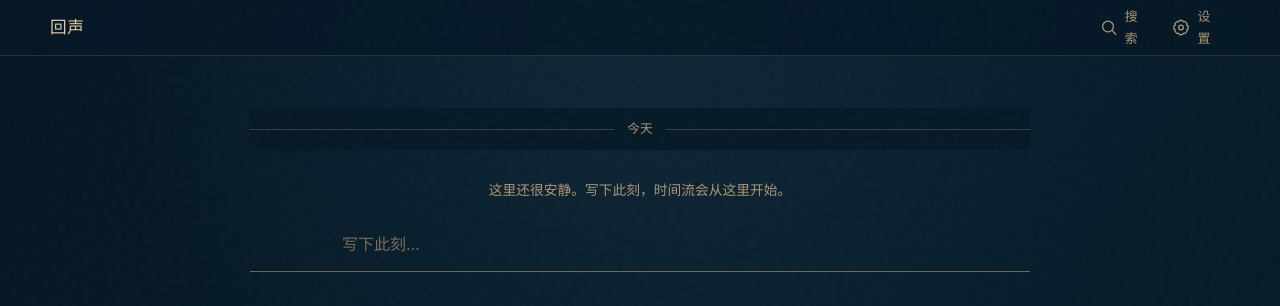
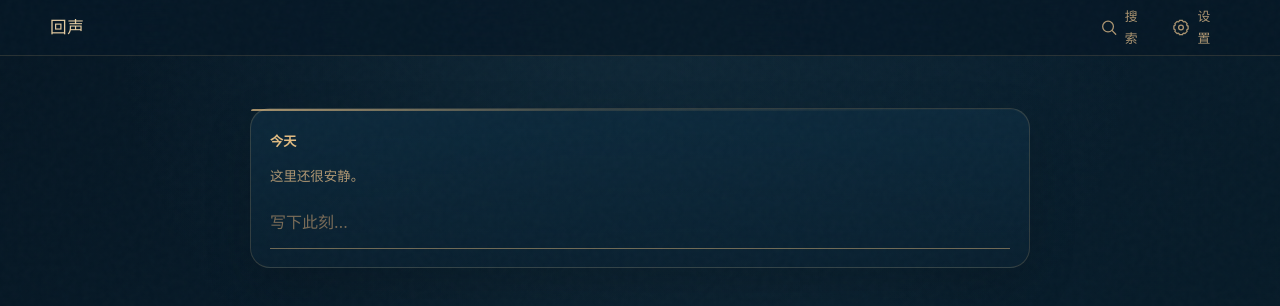
Before and after one commit to zzy-sudo-acm/echo-journal, a React (Vite) app: page /#/ in a window 1280 px wide. Shown: the top 306 px of the page. Built offline with nearby package versions, Linux system fonts and the light colour scheme.

Commit message:
refactor(ui): layer timeline day surfaces

```diff
--- /dev/null
+++ b/src/components/TimelineDayGroup.tsx
@@ -0,0 +1,59 @@
+import type { ReactNode } from 'react'
+import type { Entry } from '../db/models'
+import { EntryCard } from './EntryCard'
+
+export type TimelineDayVariant = 'today' | 'yesterday' | 'older'
+
+interface TimelineDayGroupProps {
+  date: string
+  label: string
+  variant: TimelineDayVariant
+  entries: Entry[]
+  children?: ReactNode
+  onEdit: (entry: Entry) => void
+  onDelete: (entry: Entry) => void
+  onCopied: () => void
+}
+
+export function TimelineDayGroup({
+  date,
+  label,
+  variant,
+  entries,
+  children,
+  onEdit,
+  onDelete,
+  onCopied,
+}: TimelineDayGroupProps) {
+  const headingId = `day-heading-${date}`
+
+  return (
+    <section
+      className={`day-group timeline-day-card timeline-day-card--${variant} ${entries.length ? 'has-entries' : 'is-empty'}`}
+      id={`day-${date}`}
+      aria-labelledby={headingId}
+    >
+      <header className="timeline-day-header">
+        <h2 id={headingId}>{label}</h2>
+      </header>
+
+      {entries.length ? (
+        <div className="day-entries">
+          {entries.map((entry) => (
+            <EntryCard
+              key={entry.id}
+              entry={entry}
+              onEdit={onEdit}
+              onDelete={onDelete}
+              onCopied={onCopied}
+            />
+          ))}
+        </div>
+      ) : variant === 'today' ? (
+        <p className="timeline-empty">这里还很安静。</p>
+      ) : null}
+
+      {children ? <div className="timeline-day-composer">{children}</div> : null}
+    </section>
+  )
+}
--- a/src/index.css
+++ b/src/index.css
@@ -31,6 +31,19 @@
     linear-gradient(120deg, #061724, #081d2c 58%, #061925);
   --editor-shadow: 0 20px 52px rgba(0, 0, 0, 0.34);
   --action-shadow: 0 18px 48px rgba(0, 0, 0, 0.36);
+  --day-card-today: linear-gradient(180deg, rgba(13, 42, 61, 0.88), rgba(10, 33, 49, 0.74));
+  --day-card-yesterday: rgba(10, 33, 49, 0.58);
+  --day-card-older: rgba(7, 25, 39, 0.28);
+  --day-card-border-strong: rgba(226, 188, 130, 0.18);
+  --day-card-border: rgba(213, 174, 111, 0.12);
+  --day-card-border-weak: rgba(213, 174, 111, 0.085);
+  --day-card-divider: rgba(213, 174, 111, 0.1);
+  --day-card-shadow-strong: inset 0 1px 0 rgba(228, 203, 161, 0.035), 0 18px 48px rgba(0, 0, 0, 0.16);
+  --day-card-shadow-soft: 0 12px 32px rgba(0, 0, 0, 0.08);
+  --day-card-radius: 20px;
+  --day-card-gap: 15px;
+  --day-card-padding-x: 19px;
+  --day-card-padding-y: 18px;
   --radius: 12px;
   --radius-sm: 8px;
   --font-sans: -apple-system, BlinkMacSystemFont, 'SF Pro Text', 'Segoe UI', 'PingFang SC', 'Hiragino Sans GB', 'Microsoft YaHei', sans-serif;
@@ -71,10 +84,19 @@
   --nav-bg: rgba(250, 241, 221, 0.92);
   --save-bg: #7a7354;
   --page-background:
-    radial-gradient(160% 80% at 50% -20%, #fffdf6 0%, #faf1dd 58%, #f6ead0 100%),
+    radial-gradient(120% 60% at 50% 0%, #fffdf6 0%, #faf1dd 55%, #f6ead0 100%),
     #faf1dd;
   --editor-shadow: 0 10px 30px rgba(120, 96, 50, 0.1);
   --action-shadow: 0 14px 36px rgba(120, 96, 50, 0.12);
+  --day-card-today: rgba(255, 253, 248, 0.94);
+  --day-card-yesterday: rgba(255, 253, 248, 0.78);
+  --day-card-older: rgba(251, 243, 228, 0.58);
+  --day-card-border-strong: rgba(74, 62, 40, 0.1);
+  --day-card-border: rgba(74, 62, 40, 0.09);
+  --day-card-border-weak: rgba(74, 62, 40, 0.075);
+  --day-card-divider: rgba(74, 62, 40, 0.085);
+  --day-card-shadow-strong: 0 3px 10px rgba(120, 96, 50, 0.055), 0 16px 34px rgba(120, 96, 50, 0.07);
+  --day-card-shadow-soft: 0 5px 18px rgba(120, 96, 50, 0.045);
 }
 
 *, *::before, *::after { box-sizing: border-box; margin: 0; padding: 0; }
@@ -112,6 +134,12 @@ body {
   position: relative;
   min-height: 100dvh;
   isolation: isolate;
+}
+
+[data-theme='light'] .app-shell {
+  background:
+    radial-gradient(90% 38% at 8% 0%, rgba(112, 138, 104, 0.035), transparent 60%),
+    radial-gradient(90% 40% at 100% 8%, rgba(215, 174, 90, 0.055), transparent 62%);
 }
 
 .app-shell::before {
@@ -233,13 +261,43 @@ input:focus, textarea:focus { border-color: color-mix(in srgb, var(--accent) 72%
   background: var(--nav-bg);
   backdrop-filter: blur(16px);
 }
-.bottom-nav a { display: flex; min-width: 44px; min-height: 54px; flex-direction: column; align-items: center; justify-content: center; gap: 1px; color: var(--text-tertiary); font-size: .61rem; font-weight: 430; transition: color var(--motion-fast), font-weight var(--motion-fast); }
+.bottom-nav a { display: flex; min-width: 44px; min-height: 54px; flex-direction: column; align-items: center; justify-content: center; gap: 1px; color: var(--text-tertiary); font-size: .61rem; font-weight: 430; transition: color var(--motion-fast), background-color var(--motion-fast), font-weight var(--motion-fast); }
 .bottom-nav a .icon { width: 21px; height: 21px; margin-bottom: 1px; }
 .bottom-nav a.active { color: var(--accent); font-weight: 580; }
+[data-theme='light'] .bottom-nav a.active { border-radius: 13px; background: rgba(122, 115, 84, 0.09); color: var(--accent-strong); }
 
-.timeline { position: relative; }
+.timeline-page { padding-inline: 16px; }
+.timeline-page .mobile-page-title { margin-bottom: 16px; }
+.timeline { position: relative; display: flex; flex-direction: column; gap: var(--day-card-gap); }
 .day-group { scroll-margin-top: calc(var(--header-height) + 10px); }
-.day-group + .day-group { margin-top: 20px; }
+.day-group + .day-group { margin-top: 0; }
+.timeline-day-card {
+  position: relative;
+  padding: var(--day-card-padding-y) var(--day-card-padding-x);
+  border-radius: var(--day-card-radius);
+}
+.timeline-day-card--today { border: 1px solid var(--day-card-border-strong); background: var(--day-card-today); box-shadow: var(--day-card-shadow-strong); }
+.timeline-day-card--yesterday { border: 1px solid var(--day-card-border); background: var(--day-card-yesterday); box-shadow: var(--day-card-shadow-soft); }
+.timeline-day-card--older { border: 1px solid var(--day-card-border-weak); background: var(--day-card-older); box-shadow: none; }
+.timeline-day-card--today::before {
+  position: absolute;
+  inset: 0 0 auto;
+  height: 2px;
+  border-radius: var(--day-card-radius) var(--day-card-radius) 0 0;
+  content: '';
+  pointer-events: none;
+}
+[data-theme='light'] .timeline-day-card--today::before { background: linear-gradient(90deg, rgba(112, 122, 83, 0.55), rgba(201, 166, 96, 0.28), transparent 88%); }
+[data-theme='dark'] .timeline-day-card--today::before { background: linear-gradient(90deg, rgba(226, 188, 130, 0.72), rgba(206, 162, 103, 0.18), transparent 86%); }
+.timeline-day-header { display: flex; min-height: 28px; align-items: center; margin-bottom: 7px; }
+.timeline-day-header h2 { color: var(--text-secondary); font-size: .82rem; font-weight: 620; letter-spacing: .02em; }
+.timeline-day-card--today .timeline-day-header h2 { color: var(--accent-strong); }
+.timeline-day-card--older .timeline-day-header h2 { color: var(--text-tertiary); font-weight: 560; }
+.timeline-day-card .timeline-empty { padding: 3px 0 7px; color: var(--text-secondary); font-size: .84rem; line-height: 1.7; text-align: left; }
+.timeline-day-card .entry-row { border-radius: 0; border-bottom-color: var(--day-card-divider); background: transparent; box-shadow: none; }
+.timeline-day-card .entry-row:last-child { border-bottom-color: transparent; }
+.timeline-day-composer { margin-top: 1px; }
+.timeline-day-card.has-entries .timeline-day-composer { margin-top: 4px; padding-top: 9px; border-top: 1px solid var(--day-card-divider); }
 .date-divider {
   position: sticky;
   top: var(--header-height);
@@ -287,10 +345,10 @@ input:focus, textarea:focus { border-color: color-mix(in srgb, var(--accent) 72%
 .action-sheet-actions button { display: flex; min-height: 68px; flex-direction: column; align-items: center; justify-content: center; gap: 5px; border-radius: 10px; background: var(--bg-secondary); color: var(--text-secondary); font-size: .75rem; }
 
 .quick-input {
-  position: sticky;
-  bottom: calc(var(--nav-height) + var(--safe-bottom) + 8px);
-  z-index: 28;
-  margin-top: 28px;
+  position: relative;
+  bottom: auto;
+  z-index: auto;
+  margin-top: 0;
   padding: 0;
   border: 0;
   border-bottom: 1px solid var(--input-divider);
@@ -301,8 +359,8 @@ input:focus, textarea:focus { border-color: color-mix(in srgb, var(--accent) 72%
 }
 .quick-input.is-expanded { position: relative; bottom: auto; max-height: min(62dvh, 460px); overflow-x: hidden; overflow-y: auto; padding: 8px 0 0; }
 .quick-input:has(textarea:focus-visible) { border-bottom-color: var(--accent); }
-.timeline-page:has(.timeline-empty) .quick-input { margin-top: 8px; }
 .quick-input-topline, .quick-input-details { margin-left: 66px; }
+.timeline-day-card.is-empty .quick-input-topline, .timeline-day-card.is-empty .quick-input-details { margin-left: 0; }
 .quick-input-topline { position: relative; display: flex; align-items: flex-start; }
 .quick-input textarea { min-height: 50px; max-height: 220px; padding: 12px 0; border: 0; border-radius: 0; background: transparent; resize: none; font-size: 1rem; line-height: 1.78; }
 .quick-input.is-expanded textarea { min-height: 126px; }
@@ -479,9 +537,10 @@ mark { border-radius: 2px; background: var(--accent-bg); color: inherit; box-sha
   .date-divider { top: var(--header-height); }
   .entry-row { grid-template-columns: 72px minmax(0, 1fr) 20px; gap: 20px; padding: 18px 0 25px; }
   .entry-content { font-size: 1.02rem; }
-  .quick-input { bottom: 24px; margin: 36px 0 0; }
-  .timeline-page:has(.timeline-empty) .quick-input { margin-top: 10px; }
+  .timeline-page { padding-inline: 20px; }
+  .quick-input { margin: 0; }
   .quick-input-topline, .quick-input-details { margin-left: 92px; }
+  .timeline-day-card.is-empty .quick-input-topline, .timeline-day-card.is-empty .quick-input-details { margin-left: 0; }
   .quick-input.is-expanded { max-height: 480px; }
   .calendar-page { width: min(100%, 1120px); }
   .calendar-layout { grid-template-columns: minmax(320px, 380px) minmax(0, 1fr); gap: 64px; align-items: start; }
@@ -506,6 +565,7 @@ mark { border-radius: 2px; background: var(--accent-bg); color: inherit; box-sha
   .search-result { grid-template-columns: 46px minmax(0, 1fr); }
   .entry-content { font-size: .94rem; }
   .quick-input-topline, .quick-input-details { margin-left: 54px; }
+  .timeline-day-card.is-empty .quick-input-topline, .timeline-day-card.is-empty .quick-input-details { margin-left: 0; }
   .safety-stats { gap: 10px; }
   .theme-switch button { min-width: 50px; }
 }
--- a/src/pages/TodayPage.tsx
+++ b/src/pages/TodayPage.tsx
@@ -1,7 +1,7 @@
 import { useCallback, useEffect, useMemo, useRef, useState } from 'react'
 import { useEntryStore } from '../store/entryStore'
 import { QuickInput } from '../components/QuickInput'
-import { EntryCard } from '../components/EntryCard'
+import { TimelineDayGroup, type TimelineDayVariant } from '../components/TimelineDayGroup'
 import { EntryEditor } from '../components/EntryEditor'
 import { ConfirmDialog } from '../components/ConfirmDialog'
 import { useToast } from '../components/ToastContext'
@@ -37,6 +37,11 @@ export function TodayPage() {
     void refreshTimeline()
   }, [refreshTimeline])
 
+  const today = getLocalDateString()
+  const yesterdayDate = new Date()
+  yesterdayDate.setDate(yesterdayDate.getDate() - 1)
+  const yesterday = getLocalDateString(yesterdayDate)
+
   const groups = useMemo(() => {
     const grouped = new Map<string, Entry[]>()
     for (const entry of entries) {
@@ -45,8 +50,13 @@ export function TodayPage() {
       if (list) list.push(entry)
       else grouped.set(date, [entry])
     }
-    return [...grouped.entries()]
-  }, [entries])
+    const todayEntries = grouped.get(today) ?? []
+    const earlierGroups = [...grouped.entries()]
+      .filter(([date]) => date !== today)
+      .sort(([dateA], [dateB]) => dateB.localeCompare(dateA))
+
+    return [[today, todayEntries] as const, ...earlierGroups]
+  }, [entries, today])
 
   useEffect(() => {
     if (positioned.current || entries.length === 0) return
@@ -79,30 +89,29 @@ export function TodayPage() {
       </div>
 
       <div className="timeline" aria-label="日记时间流">
-        {groups.length === 0 ? (
-          <section className="day-group" id={`day-${getLocalDateString()}`}>
-            <div className="date-divider"><span>今天</span></div>
-            <p className="timeline-empty">这里还很安静。写下此刻，时间流会从这里开始。</p>
-          </section>
-        ) : groups.map(([date, dayEntries]) => (
-          <section className="day-group" id={`day-${date}`} key={date}>
-            <div className="date-divider"><span>{formatDateLabel(date)}</span></div>
-            <div className="day-entries">
-              {dayEntries.map((entry) => (
-                <EntryCard
-                  key={entry.id}
-                  entry={entry}
-                  onEdit={setEditingEntry}
-                  onDelete={setDeletingEntry}
-                  onCopied={() => showToast('已复制到剪贴板', 'success')}
-                />
-              ))}
-            </div>
-          </section>
-        ))}
+        {groups.map(([date, dayEntries]) => {
+          const variant: TimelineDayVariant = date === today
+            ? 'today'
+            : date === yesterday
+              ? 'yesterday'
+              : 'older'
+
+          return (
+            <TimelineDayGroup
+              key={date}
+              date={date}
+              label={formatDateLabel(date)}
+              variant={variant}
+              entries={dayEntries}
+              onEdit={setEditingEntry}
+              onDelete={setDeletingEntry}
+              onCopied={() => showToast('已复制到剪贴板', 'success')}
+            >
+              {variant === 'today' ? <QuickInput onSaved={refreshTimeline} /> : null}
+            </TimelineDayGroup>
+          )
+        })}
       </div>
-
-      <QuickInput onSaved={refreshTimeline} />
 
       {editingEntry ? (
         <EntryEditor entry={editingEntry} onSave={handleUpdate} onClose={() => setEditingEntry(null)} />
```
